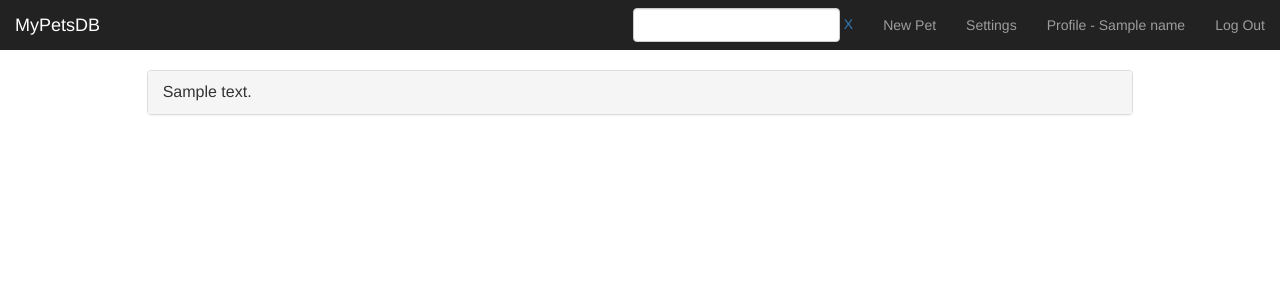
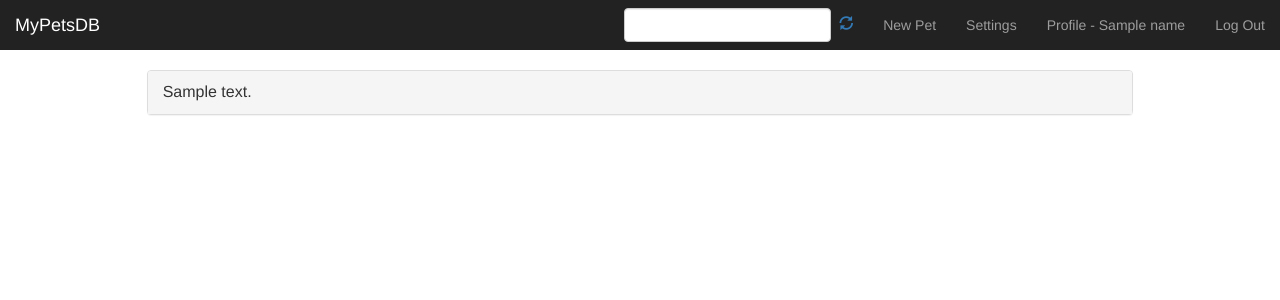
Before and after one commit to mbroome/mypetsdb, a Flask app: template mypetsdb/templates/dashboard.html in a window 1280 px wide. Shown: the top 300 px of the page. Run offline with Flask 2, Linux system fonts and the light colour scheme; tables that the repository leaves empty hold one stand-in row (values such as "Sample post"); the template is opened without the code that fills it: values that come from a table or form of the project are taken from there, most other values are stand-ins (such as "Sample title", 1, 10 or a date in 2020); form fields are guessed from the names that the template uses; parts of the project's set-up code (start-up, migrations or seed data) failed here and were passed over; some libraries are stand-ins or nearby versions.

Commit message:
reset button looks better now

```diff
--- a/mypetsdb/templates/dashboard_base.html
+++ b/mypetsdb/templates/dashboard_base.html
@@ -37,7 +37,7 @@ Dashboard
             <li><a href="{{ url_for('ui.logout') }}">Log Out</a></li>
           </ul>
           <form class="navbar-form navbar-right" action={{ url_for('ui.dashboard') }} method=post>
-             {{ searchform.searchdata(class_="form-control") }} <a href='/dashboard'>X</a>
+             {{ searchform.searchdata(class_="form-control") }} <a href='/dashboard'><span class="glyphicon glyphicon-refresh" style="padding-left: 4px;" aria-hidden="true"></span></a>
           </form>
         </div>
       </div>
```
